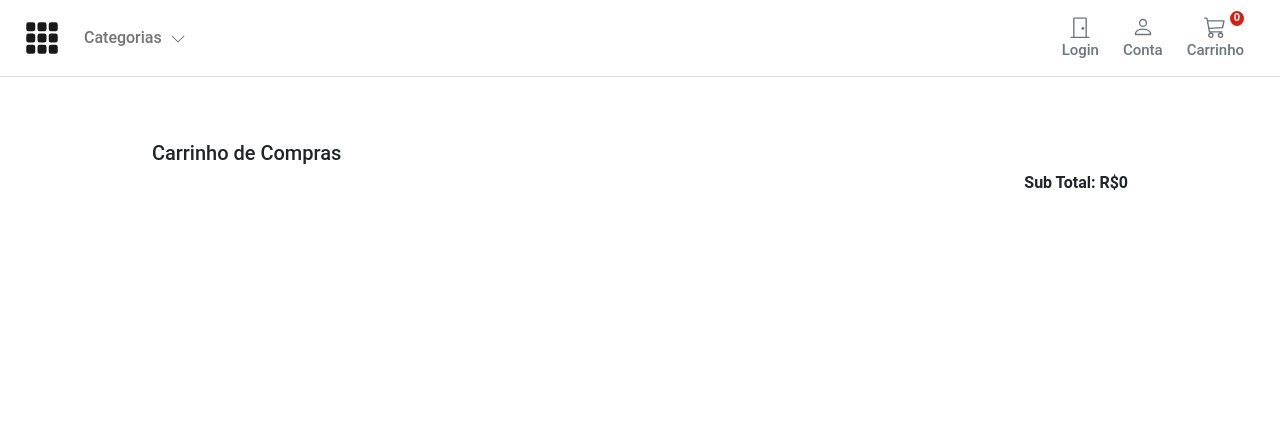
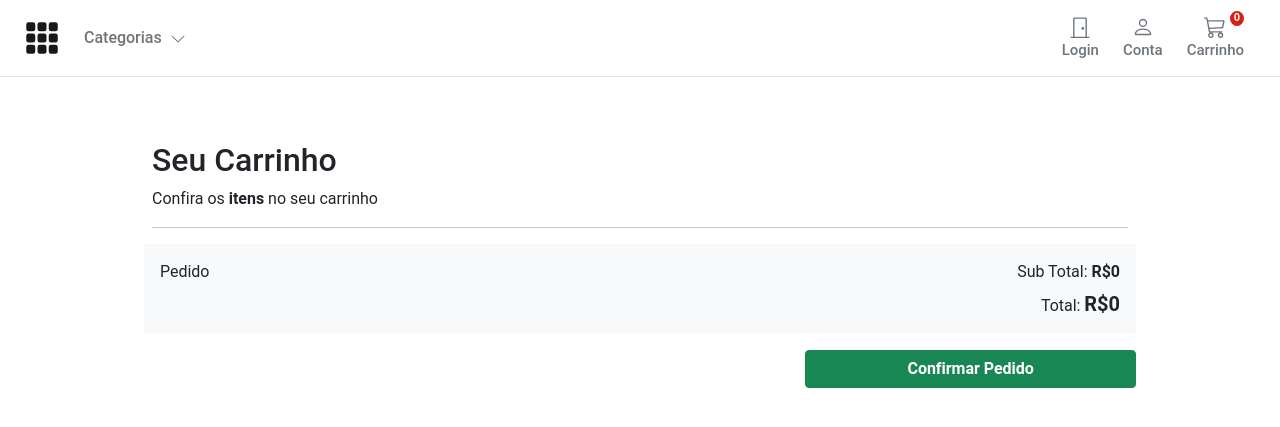
Before and after one commit to Gustavo-GSantos/POO2_Projeto, a Django app: page /carrinho/ in a window 1280 px wide. Shown: the top 427 px of the page. Run offline with Django 3.2, Linux system fonts and the light colour scheme; data comes from the database, SQL or seed files in the repository; both versions use the stored data as it was before the commit; parts of the project's set-up code (start-up, migrations or seed data) failed here and were passed over.

Commit message:
Primeira implementação pedidos

```diff
--- a/Projeto/Django/carrinho/carrinho.py
+++ b/Projeto/Django/carrinho/carrinho.py
@@ -47,6 +47,9 @@ class Carrinho():
     def get_total_price(self):
         return sum(Decimal(item['preco']) * item['qtd'] for item in self.carrinho.values())
 
+    def get_subtotal_price(self):
+        return sum(Decimal(item['preco']) * item['qtd'] for item in self.carrinho.values())
+
     def delete(self, produto):
         produto_id = str(produto)
 
--- a/Projeto/Django/conta/models.py
+++ b/Projeto/Django/conta/models.py
@@ -65,5 +65,5 @@ class BaseDeUsuarios(AbstractBaseUser, PermissionsMixin):
             [self.email],
             fail_silently=False,)
 
-    def __str__(self) -> str:
+    def __str__(self):
         return self.user_name
--- a/Projeto/Django/core/urls.py
+++ b/Projeto/Django/core/urls.py
@@ -8,6 +8,7 @@ urlpatterns = [
     path('', include('store.urls', namespace='store')),
     path('carrinho/', include('carrinho.urls', namespace='carrinho')),
     path('conta/', include('conta.urls', namespace='conta')),
+    path('pedidos/', include('pedidos.urls', namespace='pedidos')),
 ]
 
 if settings.DEBUG:
--- a/Projeto/Django/static/core/css/base.css
+++ b/Projeto/Django/static/core/css/base.css
@@ -18,6 +18,7 @@
     left:0px;
     padding:10px;
 }
+
 
 .alert-primary{
     background-color: #E4F1FF;
--- a/Projeto/Django/templates/carrinho/resumo.html
+++ b/Projeto/Django/templates/carrinho/resumo.html
@@ -1,105 +1,130 @@
-{% extends "../store/base.html" %}
-{% load static %}
-{% block title %}Resumo do Carrinho{% endblock %}
-{% block content %}
+{% extends "../store/base.html" %} {% load static %} {% block title %}Basket Summary{%endblock %} {% block content %}
+
 
 <main class="pt-5">
-  <div class="container">
-    <h1 class="h5">Carrinho de Compras</h1>
-    {% for item in carrinho %}
-    {% with produto=item.produto %}
-    <div data-index="{{produto.id}}" class="row mb-4 border produto-item">
-      <div class="col-md-3 col-lg-2 order-md-first bg-light">
-        <img class="img-fluid mx-auto d-block" width="120px" alt="Responsive image" src="{{ produto.imagem.url }}">
+  <div class="container" style="max-width: 1000px">
+    <div class="col-12">
+      <h1 class="h2">Seu Carrinho</h1>
     </div>
-      <div class="col-md-9 col-lg-10 ps-md-3 ps-lg-10">
-        <a href="{{ produto.get_absolute_url }}" class="text-decoration-none text-reset">
-          <h1 class="h5 pt-2">{{ produto.nomeProduto }}</h1>
-        </a>
-        <div class="border">
-          <div class="col border-bottom">
-            <div class="row p-3">
-              <div class="col-6">Máscara</div>
-              <div class="col-6 text-end"><span class="h6 fw-bold">R${{ produto.preco }}</span></div>
+    <div class="col-12">
+      <p>Confira os <b>itens</b> no seu carrinho</p>
+    </div>
+    <hr />
+  </div>
+  <div class="container" style="max-width: 1000px">
+
+    <div class="row g-3">
+      <div class="col-12 bg-light p-3 d-flex justify-content-between">
+        <div class="d-flex d-flex-inline">
+          <div class="pe-3">Pedido</div>
+        </div>
+        <div class="text-end">
+
+          <div class="">Sub Total: <span class="fw-bold">R$</span><div id="subtotal" class="d-inline-flex fw-bold">{{carrinho.get_subtotal_price}}</div></div>
+          <div class="pt-2">Total: <span class="fw-bold h5">R$</span><span id="total" class="fw-bold h5">{{carrinho.get_total_price}}</span></div>
+
         </div>
       </div>
-          <div class="col">
-            <div class="row p-3">
-              <div class="col-12">
+      <div class="col-md-5 col-lg-4 order-md-last p-0 order-3">
+        <div class="d-grid gap-2 ">
+          <a role="button" class="btn btn-success fw-bold" type="button">Confirmar Pedido</a>
+        </div>
+      </div>
+      <div class="col-md-7 col-lg-8 p-0">
+
+        {% for item in carrinho %}
+        {% with produto=item %}
+
+        <div class="card mb-3 border-0 product-item" data-index="{{produto.id}}">
+          <div class="row g-0">
+            <div class="col-md-2 d-none d-md-block">
+              <img class="img-fluid mx-auto d-block" alt="Responsive image"
+                  src="{{ produto.image.url }}" />
+            </div>
+            <div class="col-md-10 ps-md-3">
+              <div class="card-body p-1">
+                <a class="text-decoration-none text-reset" href="{{item.produto.get_absolute_url}}">
+                  <p class="card-text pb-3">{{produto.title}}</p>
+                </a>
                     <label for="select">Qtd</label>
-                <select id="select{{produto.id}}">
-                  <option selected>
-                    {{item.qtd}}
-                  </option>
+                    <select id="select{{produto.id}}" style="width:50px;height:31px;">
+                      <option value="" selected disabled hidden>{{item.qtd}}</option>
                       <option value="">1</option>
                       <option value="">2</option>
                       <option value="">3</option>
                       <option value="">4</option>
-                  <option value="">5</option>
                     </select>
-                <button type="button" id="update-button" data-index="{{produto.id}}"
-                  class="btn btn-outline-secondary btn-sm update-button">
-                  Atualizar
-                </button>
-                <button type="button" id="delete-button" data-index="{{produto.id}}"
-                  class="btn btn-outline-secondary btn-sm delete-button">
-                  Excluir
-                </button>
-              </div>
-            </div>
+                <a type="button" id="update-button" data-index="{{produto.id}}" class="update-button text-decoration-none small ps-3">Atualizar</a>
+                <a type="button" id="delete-button" data-index="{{produto.id}}" class="delete-button text-decoration-none small">Excluir</a>
               </div>
             </div>
           </div>
         </div>
         {% endwith %}
         {% endfor %}
-    <div class="col-12 text-end">
-      <div class="h6 fw-bold">Sub Total: R$<div id="subtotal" class="d-inline-flex">{{carrinho.get_total_price}}</div></div>
       </div>
+    </div>
+
   </div>
 </main>
 
+
 <script>
-  $(document).on('click', '.delete-button', function (e) {
+  // Delete Item
+  $(document).on("click", ".delete-button", function (e) {
     e.preventDefault();
-    var prodid = $(this).data('index');
+    var prodid = $(this).data("index");
     $.ajax({
-      type: 'POST',
+      type: "POST",
       url: '{% url "carrinho:carrinho_delete" %}',
       data: {
-        produtoid: $(this).data('index'),
+        productid: $(this).data("index"),
         csrfmiddlewaretoken: "{{csrf_token}}",
-        action: 'post'
+        action: "post",
       },
       success: function (json) {
-        $('.produto-item[data-index="' + prodid + '"]').remove();
-        document.getElementById("subtotal").innerHTML = json.subtotal;
-        document.getElementById("carrinho-qtd").innerHTML = json.qtd
+        $('.product-item[data-index="' + prodid + '"]').remove();
+
+          if(json.qty == 0){
+            total = 0
+            subtotal = 0
+          }
+          else{
+            total = (parseFloat(json.subtotal) + 11.50).toFixed(2);
+            subtotal = json.subtotal
+          }
+
+        document.getElementById("subtotal").innerHTML = subtotal;
+        document.getElementById("carrinho-qtd").innerHTML = json.qty;
+        document.getElementById("total").innerHTML = total;
       },
-      error: function (xhr, errmsg, err) {}
+      error: function (xhr, errmsg, err) {},
     });
-  })
+  });
 
   // Update Item
-  $(document).on('click', '.update-button', function (e) {
+  $(document).on("click", ".update-button", function (e) {
     e.preventDefault();
-    var prodid = $(this).data('index');
+    var prodid = $(this).data("index");
     $.ajax({
-      type: 'POST',
+      type: "POST",
       url: '{% url "carrinho:carrinho_update" %}',
       data: {
-        produtoid: $(this).data('index'),
-        produtoqtd: $('#select' + prodid + ' option:selected').text(),
+        productid: $(this).data("index"),
+        productqty: $("#select" + prodid + " option:selected").text(),
         csrfmiddlewaretoken: "{{csrf_token}}",
-        action: 'post'
+        action: "post",
       },
       success: function (json) {
-        document.getElementById("carrinho-qtd").innerHTML = json.qtd
-        document.getElementById("subtotal").innerHTML = json.subtotal
+
+        total = (parseFloat(json.subtotal) + 11.50).toFixed(2);
+        document.getElementById("carrinho-qtd").innerHTML = json.qty;
+        document.getElementById("subtotal").innerHTML = json.subtotal;
+        document.getElementById("total").innerHTML = total;
       },
-      error: function (xhr, errmsg, err) {}
+      error: function (xhr, errmsg, err) {},
     });
-  })
+  });
 </script>
 
 {% endblock %}
--- a/Projeto/Django/templates/store/base.html
+++ b/Projeto/Django/templates/store/base.html
@@ -3,6 +3,30 @@
 <html>
 
 <head>
+    <style>
+        .dropdown {
+          position: relative;
+          display: inline-block;
+        }
+
+        .dropdown-content {
+          display: none;
+          position: absolute;
+          background-color: #f9f9f9;
+          min-width: 160px;
+          box-shadow: 0px 8px 16px 0px rgba(0,0,0,0.2);
+          z-index: 1;
+        }
+
+        .dropdown:hover .dropdown-content {
+          display: block;
+        }
+
+        .desc {
+            padding: 15px;
+            text-align: center;
+        }
+    </style>
     <meta charset="utf-8" />
     <title>{% block title %}Pedidos de Máscaras{% endblock %}</title>
     <meta name="viewport" content="width=device-width, initial-scale=1">
--- a/Projeto/Django/templates/store/produtos/detalhes.html
+++ b/Projeto/Django/templates/store/produtos/detalhes.html
@@ -8,12 +8,12 @@
     <main class="pt-5">
         <div class="row g-3">
             <div class="col-md-5 col-lg-5 order-md-first bg-light">
-                <img class="img-fluid mx-auto d-block" width="200px" alt="Responsive image" src="{{ produto.imagem.url }}">
+                <img class="img-fluid mx-auto d-block" width="100%" height="auto" alt="Responsive image" src="{{ produto.imagem.url }}">
             </div>
             <div class="col-md-7 col-lg-7 ps-md-3 ps-lg-5">
                 <h1 class="mb-0 h4">{{ produto.nomeProduto }}</h1>
                 <p><span class="lead">{{ produto.autor }}</span> (Autor)</p>
-                <p>{{ produto.descricao|slice:":355" }}...</p>
+                <p>{{ produto.descricao|slice:":355" }}</p>
                 <div class="border">
                     <div class="col border-bottom">
                         <div class="row p-3">
```
Also changed, not shown: Projeto/Django/conta/forms.py (+6 -12 lines), Projeto/Django/templates/conta/registro/login.html (+15 -5 lines), Projeto/Django/templates/conta/usuario/dashboard.html (+62 -1 lines), Projeto/Django/templates/conta/usuario/pedidofeito.html (added, +40 -0 lines), Projeto/Django/templates/store/home.html (+12 -2 lines), Projeto/Django/templates/store/produtos/categoria.html (+15 -3 lines), Projeto/Django/conta/migrations/0001_initial.py (deleted), Projeto/Django/db.sqlite3 (deleted), Projeto/Django/store/migrations/0001_initial.py (deleted). Lines whose indentation alone changed are shown as unchanged.
